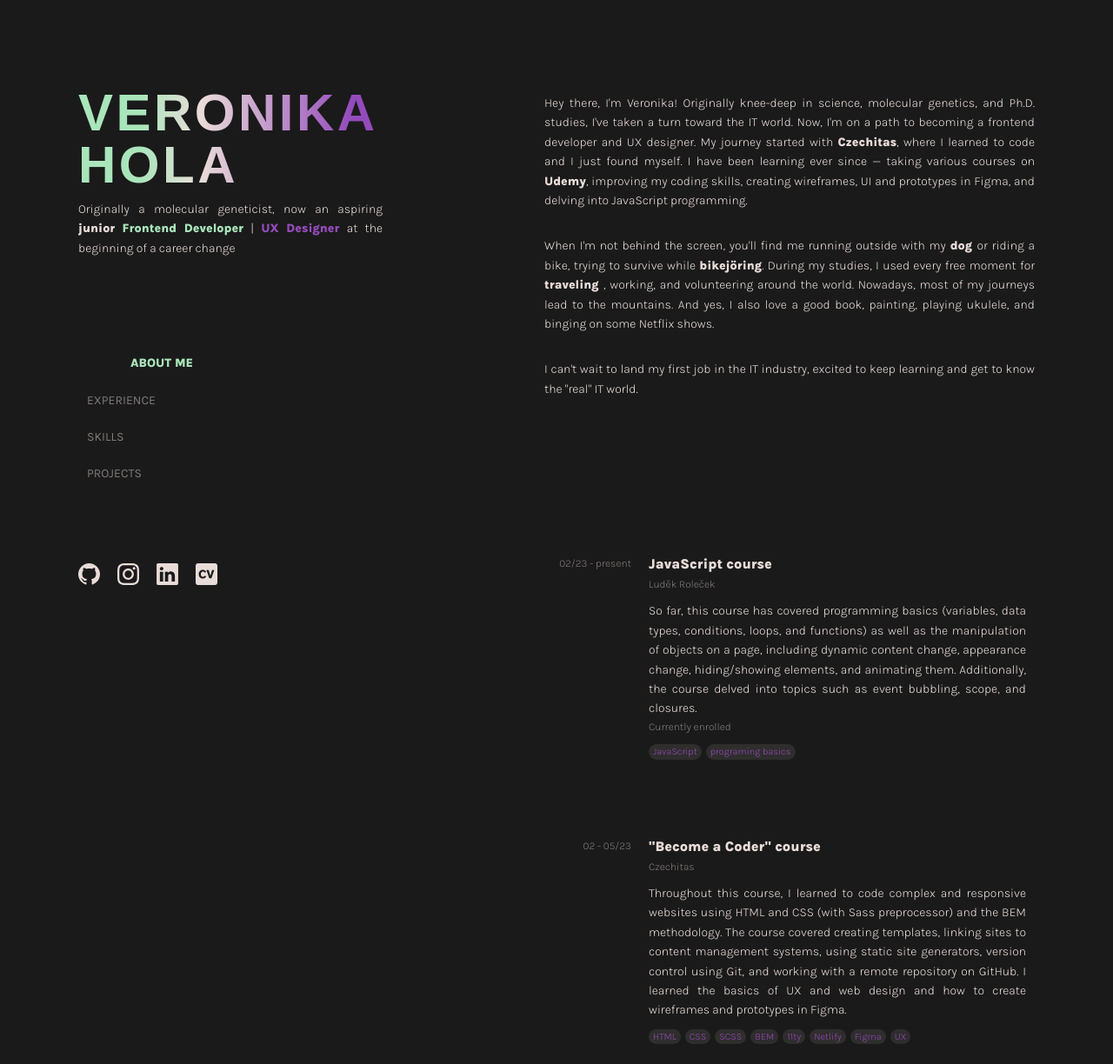
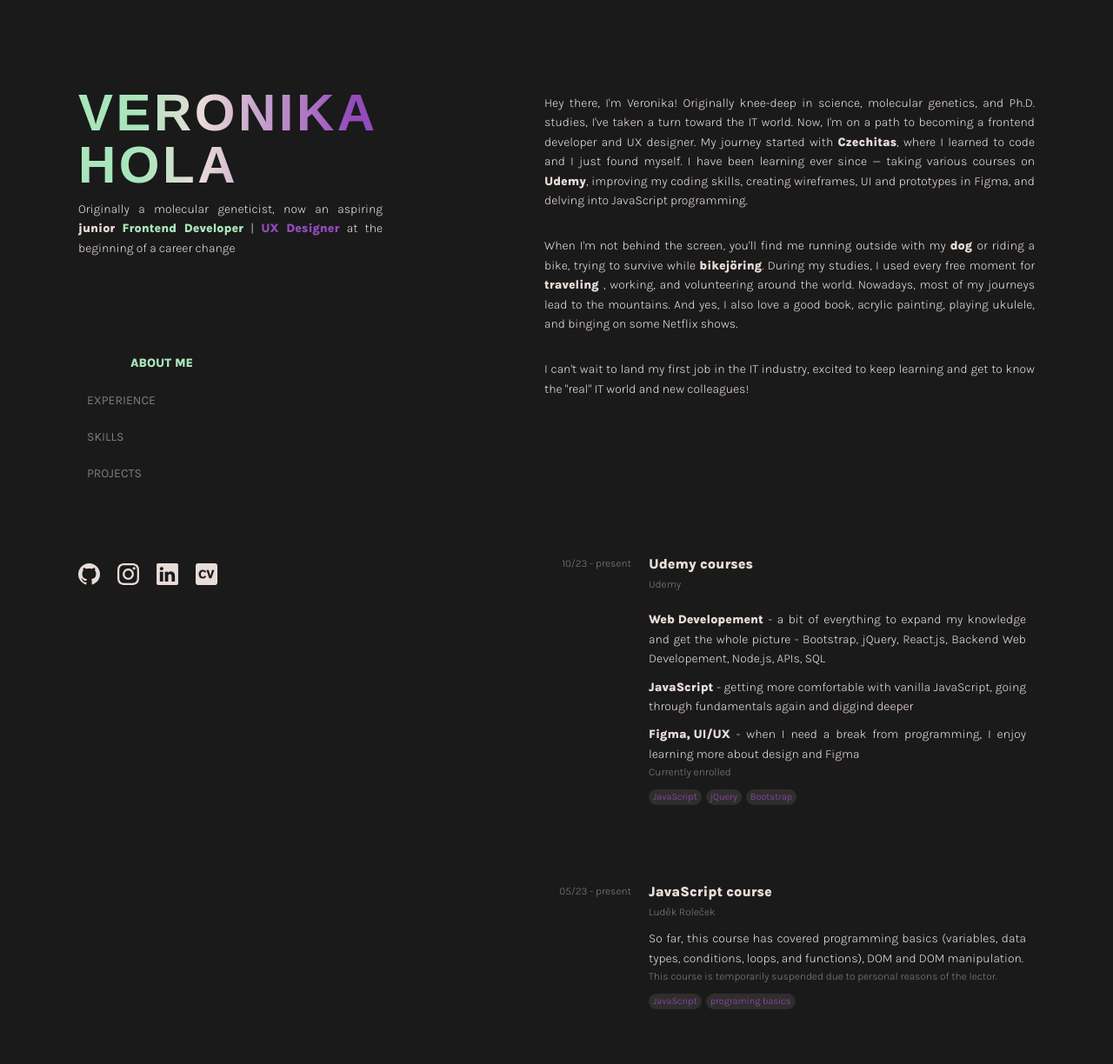
Before and after one commit to veronikahola/Veronika-Hola-webportfolio, an Eleventy site: page index.html in a window 1280 px wide. Shown: the top 1224 px of the page at 87% size. Built offline with nearby package versions, Linux system fonts and the light colour scheme; Eleventy itself is replaced by a stand-in of ours; files that its build step writes are made by us from their sources; a web font is replaced by a local one.

Commit message:
text vylepšení

```diff
--- a/_includes/partials/right.njk
+++ b/_includes/partials/right.njk
@@ -16,12 +16,12 @@
             <span class="firework__img fw8">🌿</span>
             <span class="firework__img fw9">🤍</span>
             <span class="firework__img fw10">🌿</span>
-        </span>, working, and volunteering around the world. Nowadays, most of my journeys lead to the mountains. And yes, I also love a good book, painting, playing ukulele, and binging on some Netflix shows.
+        </span>, working, and volunteering around the world. Nowadays, most of my journeys lead to the mountains. And yes, I also love a good book, acrylic painting, playing ukulele, and binging on some Netflix shows.
     </p>
 
 
     <p class="about__text">
-        I can't wait to land my first job in the IT industry, excited to keep learning and get to know the "real" IT world.
+        I can't wait to land my first job in the IT industry, excited to keep learning and get to know the "real" IT world and new colleagues!
     </p>
 </div>
 
@@ -30,17 +30,49 @@
 
 <div class="section" id="experience">
 
+
     <div class="exp hover reveal">
 
-        <p class="exp__date">02/23 - present</p>
+        <p class="exp__date">10/23 - present</p>
+
+        <div class="exp__content">
+            <h1 class="title">Udemy courses</h1>
+            <p class="subtitle">Udemy</p>
+            <p class="exp__text">
+                <p class="cv">
+                    <a class="cv__link" href="https://www.udemy.com/course/the-complete-web-development-bootcamp/" target="_blank">Web Developement</a> - a bit of everything to expand my knowledge and get the whole picture - Bootstrap, jQuery, React.js, Backend Web Developement, Node.js, APIs, SQL
+                </p>
+                <p class="cv">
+                    <a class="cv__link" href="https://www.udemy.com/course/the-complete-javascript-course/" target="_blank">JavaScript</a> - getting more comfortable with vanilla JavaScript, going through fundamentals again and diggind deeper
+                </p>
+                <p class="cv">
+                    <a class="cv__link" href="https://www.udemy.com/course/figma-ui-ux-design-advanced-tutorial/" target="_blank">Figma, UI/UX</a> - when I need a break from programming, I enjoy learning more about design and Figma
+                </p>
+
+
+            </p>
+            <p class="subtitle">Currently enrolled</p>
+            <div class="usedskill">
+                <p class="usedskill__item">JavaScript</p>
+                <p class="usedskill__item">jQuery</p>
+                <p class="usedskill__item">Bootstrap</p>
+            </div>
+        </div>
+
+    </div>
+
+
+    <div class="exp hover reveal">
+
+        <p class="exp__date">05/23 - present</p>
 
         <div class="exp__content">
             <h1 class="title">JavaScript course</h1>
             <p class="subtitle">Luděk Roleček</p>
             <p class="exp__text">
-                So far, this course has covered programming basics (variables, data types, conditions, loops, and functions) as well as the manipulation of objects on a page, including dynamic content change, appearance change, hiding/showing elements, and animating them. Additionally, the course delved into topics such as event bubbling, scope, and closures.
+                So far, this course has covered programming basics (variables, data types, conditions, loops, and functions), DOM and DOM manipulation.
             </p>
-            <p class="subtitle">Currently enrolled</p>
+            <p class="subtitle">This course is temporarily suspended due to personal reasons of the lector.</p>
             <div class="usedskill">
                 <p class="usedskill__item">JavaScript</p>
                 <p class="usedskill__item">programing basics</p>
@@ -48,6 +80,8 @@
         </div>
 
     </div>
+
+
 
 
     <div class="exp hover reveal">
@@ -145,12 +179,12 @@
 
         <div class="skills__frame">
             <h1 class="title title--skill">CSS</h1>
-            <p class="subtitle">Animations, Responsive Webdesign, BEM, SASS Preprocessor</p>
+            <p class="subtitle">Animations, Responsive Webdesign, BEM, Sass, Bootstrap</p>
         </div>
 
         <div class="skills__frame">
             <h1 class="title title--skill">JavaScript</h1>
-            <p class="subtitle">Variables and Data Types, Conditions, Functions, Cycles, DOM<br><i>beginner</i></p>
+            <p class="subtitle">basics, DOM, DOM manipulation, jQuery <br><br><i>beginner</i></p>
         </div>
 
         <div class="skills__frame">
```
Also changed, not shown: _includes/layouts/main-template.njk (+0 -57 lines).
